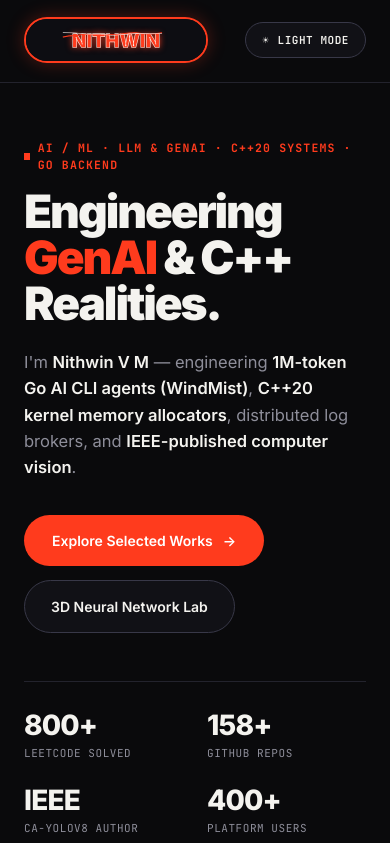
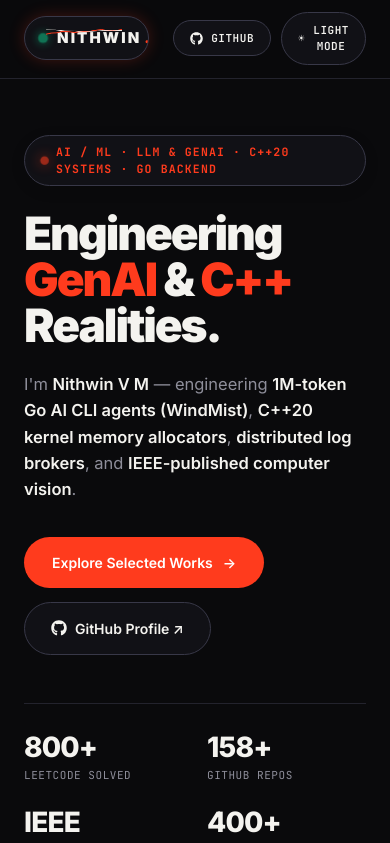
Before and after one commit to Nithwin/nithwin_portfolio, a React (Vite) app: page / in a window 390 px wide. Shown: the top 843 px of the page. Built offline with nearby package versions, Linux system fonts and the light colour scheme.

Commit message:
feat: improve header, crisp brand logo pill, active section tracking, mobile drawer, and hero github button

```diff
--- a/src/App.jsx
+++ b/src/App.jsx
@@ -2,6 +2,7 @@ import React, { useEffect, useState, useRef } from "react";
 import "./styles/globals.css";
 import { HERO_ART } from "./data/heroArt";
 import { PROJECTS } from "./data/projectsData";
+import { FaGithub, FaBars, FaTimes } from "react-icons/fa";
 
 export default function App() {
   const [theme, setTheme] = useState("dark");
@@ -9,6 +10,8 @@ export default function App() {
   const [isExpanded, setIsExpanded] = useState(false);
   const [activeModalProject, setActiveModalProject] = useState(null);
   const [heroMode, setHeroMode] = useState("liquid");
+  const [activeNav, setActiveNav] = useState("top");
+  const [mobileMenuOpen, setMobileMenuOpen] = useState(false);
 
   const darkImgSrc = useRef(HERO_ART.dark);
   const lightImgSrc = useRef(HERO_ART.light);
@@ -22,6 +25,32 @@ export default function App() {
     const nextTheme = theme === "dark" ? "light" : "dark";
     setTheme(nextTheme);
     document.documentElement.setAttribute("data-theme", nextTheme);
+  };
+
+  // Active section scroll spy
+  useEffect(() => {
+    const sectionIds = ["top", "about", "work", "neural-lab", "skills", "footer"];
+    const onScroll = () => {
+      const scrollPos = window.scrollY + 180;
+      for (const id of sectionIds) {
+        const el = document.getElementById(id);
+        if (el) {
+          const top = el.offsetTop;
+          const height = el.offsetHeight;
+          if (scrollPos >= top && scrollPos < top + height) {
+            setActiveNav(id);
+          }
+        }
+      }
+    };
+    window.addEventListener("scroll", onScroll, { passive: true });
+    return () => window.removeEventListener("scroll", onScroll);
+  }, []);
+
+  const scrollToSection = (id) => {
+    setMobileMenuOpen(false);
+    const el = document.getElementById(id);
+    if (el) el.scrollIntoView({ behavior: "smooth" });
   };
 
   /* ========================================================================
@@ -212,44 +241,30 @@ export default function App() {
     function renderLogo() {
       t += 1;
       ctx.clearRect(0, 0, W, H);
-      ctx.fillStyle = "#0D0D12";
-      ctx.fillRect(0, 0, W, H);
-
-      ctx.save();
-      ctx.font = "900 38px 'Inter', sans-serif";
-      ctx.textAlign = "center";
-      ctx.textBaseline = "middle";
-
-      ctx.shadowColor = "#FF3B1D";
-      ctx.shadowBlur = 14;
-      ctx.fillStyle = "#FF3B1D";
-      ctx.fillText("NITHWIN", W * 0.5, H * 0.54);
-
-      ctx.shadowBlur = 0;
-      ctx.strokeStyle = "#FFF5EE";
-      ctx.lineWidth = 1.1;
-      ctx.strokeText("NITHWIN", W * 0.5, H * 0.54);
-      ctx.restore();
+
+      const isL = themeRef.current === "light";
+      const boltColor = isL ? "#0038FF" : "#FF3B1D";
+      const coreColor = isL ? "#FFFFFF" : "#FFF7F2";
 
       if (t % 2 === 0) {
-        const sx = 34 + Math.random() * 60;
-        const ex = W - 34 - Math.random() * 60;
+        const sx = 20 + Math.random() * 60;
+        const ex = W - 20 - Math.random() * 60;
         drawElectricBolt(
           sx,
-          22 + Math.random() * 24,
+          18 + Math.random() * 26,
           ex,
-          22 + Math.random() * 28,
+          18 + Math.random() * 28,
           18,
-          "#FF3B1D",
+          boltColor,
           2.2
         );
         drawElectricBolt(
           sx,
-          24 + Math.random() * 22,
+          20 + Math.random() * 24,
           ex,
-          24 + Math.random() * 24,
-          12,
-          "#FFF7F2",
+          20 + Math.random() * 26,
+          10,
+          coreColor,
           1.1
         );
       }
@@ -985,7 +1000,19 @@ export default function App() {
            ======================================================================== */}
       <header className="site-header">
         <div className="header-inner">
-          <a href="#top" className="lightning-brand-pill" data-cursor="LIGHTNING">
+          <a
+            href="#top"
+            className="lightning-brand-pill"
+            data-cursor="LIGHTNING"
+            onClick={(e) => {
+              e.preventDefault();
+              scrollToSection("top");
+            }}
+          >
+            <span className="logo-status-dot" title="Available for opportunities" />
+            <span className="logo-text">
+              NITHWIN<span className="logo-dot">.</span>
+            </span>
             <canvas
               id="logo-lightning-canvas"
               width="368"
@@ -994,27 +1021,87 @@ export default function App() {
           </a>
 
           <nav className="nav-center" aria-label="Primary Navigation">
-            <a href="#top" className="nav-link active" data-cursor="HOME">
+            <a
+              href="#top"
+              className={`nav-link ${activeNav === "top" ? "active" : ""}`}
+              data-cursor="HOME"
+              onClick={(e) => {
+                e.preventDefault();
+                scrollToSection("top");
+              }}
+            >
               Home
             </a>
-            <a href="#about" className="nav-link" data-cursor="STORY">
+            <a
+              href="#about"
+              className={`nav-link ${activeNav === "about" ? "active" : ""}`}
+              data-cursor="STORY"
+              onClick={(e) => {
+                e.preventDefault();
+                scrollToSection("about");
+              }}
+            >
               About Story
             </a>
-            <a href="#work" className="nav-link" data-cursor="PROJECTS">
+            <a
+              href="#work"
+              className={`nav-link ${activeNav === "work" ? "active" : ""}`}
+              data-cursor="PROJECTS"
+              onClick={(e) => {
+                e.preventDefault();
+                scrollToSection("work");
+              }}
+            >
               Projects
             </a>
-            <a href="#neural-lab" className="nav-link" data-cursor="3D AI">
+            <a
+              href="#neural-lab"
+              className={`nav-link ${activeNav === "neural-lab" ? "active" : ""}`}
+              data-cursor="3D AI"
+              onClick={(e) => {
+                e.preventDefault();
+                scrollToSection("neural-lab");
+              }}
+            >
               3D Neural Lab
             </a>
-            <a href="#skills" className="nav-link" data-cursor="SKILLS">
+            <a
+              href="#skills"
+              className={`nav-link ${activeNav === "skills" ? "active" : ""}`}
+              data-cursor="SKILLS"
+              onClick={(e) => {
+                e.preventDefault();
+                scrollToSection("skills");
+              }}
+            >
               Skills &amp; GitHub
             </a>
-            <a href="#footer" className="nav-link" data-cursor="CONTACT">
+            <a
+              href="#footer"
+              className={`nav-link ${activeNav === "footer" ? "active" : ""}`}
+              data-cursor="CONTACT"
+              onClick={(e) => {
+                e.preventDefault();
+                scrollToSection("footer");
+              }}
+            >
               Contact
             </a>
           </nav>
 
           <div className="header-right">
+            <a
+              href="https://github.com/Nithwin"
+              target="_blank"
+              rel="noopener noreferrer"
+              className="pill-btn nav-github-btn"
+              data-cursor="GITHUB"
+              title="GitHub Profile"
+            >
+              <FaGithub size={13} />
+              <span>GitHub</span>
+            </a>
+
             <button
               id="theme-toggle"
               onClick={handleToggleTheme}
@@ -1026,9 +1113,64 @@ export default function App() {
                 {theme === "dark" ? "Light Mode" : "Dark Mode"}
               </span>
             </button>
+
+            <button
+              className="pill-btn mobile-menu-btn"
+              onClick={() => setMobileMenuOpen((prev) => !prev)}
+              aria-label="Toggle navigation menu"
+            >
+              {mobileMenuOpen ? <FaTimes size={14} /> : <FaBars size={14} />}
+            </button>
           </div>
         </div>
         <div className="scroll-bar" id="scroll-bar"></div>
+
+        {mobileMenuOpen && (
+          <div className="mobile-nav-drawer">
+            <a
+              href="#top"
+              className={`mobile-nav-link ${activeNav === "top" ? "active" : ""}`}
+              onClick={() => scrollToSection("top")}
+            >
+              01 // Home
+            </a>
+            <a
+              href="#about"
+              className={`mobile-nav-link ${activeNav === "about" ? "active" : ""}`}
+              onClick={() => scrollToSection("about")}
+            >
+              02 // About Story
+            </a>
+            <a
+              href="#work"
+              className={`mobile-nav-link ${activeNav === "work" ? "active" : ""}`}
+              onClick={() => scrollToSection("work")}
+            >
+              03 // Projects
+            </a>
+            <a
+              href="#neural-lab"
+              className={`mobile-nav-link ${activeNav === "neural-lab" ? "active" : ""}`}
+              onClick={() => scrollToSection("neural-lab")}
+            >
+              04 // 3D Neural Lab
+            </a>
+            <a
+              href="#skills"
+              className={`mobile-nav-link ${activeNav === "skills" ? "active" : ""}`}
+              onClick={() => scrollToSection("skills")}
+            >
+              05 // Skills &amp; GitHub
+            </a>
+            <a
+              href="#footer"
+              className={`mobile-nav-link ${activeNav === "footer" ? "active" : ""}`}
+              onClick={() => scrollToSection("footer")}
+            >
+              06 // Contact
+            </a>
+          </div>
+        )}
       </header>
 
       <main className="container" id="top">
@@ -1038,18 +1180,19 @@ export default function App() {
         <section className="hero-section">
           <div className="hero-grid">
             <div>
-              <span className="eyebrow">
+              <div className="eyebrow hero-eyebrow">
+                <span className="eyebrow-indicator" />
                 AI / ML · LLM &amp; GENAI · C++20 SYSTEMS · GO BACKEND
-              </span>
+              </div>
               <h1 className="hero-headline">
-                Engineering <span className="accent-text">GenAI</span> &amp; C++
-                Realities.
+                Engineering <span className="accent-text">GenAI</span> &amp;{" "}
+                <span className="accent-text">C++</span> Realities.
               </h1>
               <p className="hero-subtitle">
                 I'm <strong>Nithwin V M</strong> — engineering{" "}
                 <strong>1M-token Go AI CLI agents (WindMist)</strong>,{" "}
-                <strong>C++20 kernel memory allocators</strong>, distributed log
-                brokers, and{" "}
+                <strong>C++20 kernel memory allocators</strong>,{" "}
+                <strong>distributed log brokers</strong>, and{" "}
                 <strong>IEEE-published computer vision</strong>.
               </p>
 
@@ -1059,11 +1202,15 @@ export default function App() {
                   <span>→</span>
                 </a>
                 <a
-                  href="#neural-lab"
+                  href="https://github.com/Nithwin"
+                  target="_blank"
+                  rel="noopener noreferrer"
                   className="btn-secondary"
-                  data-cursor="3D TRAINER"
+                  data-cursor="GITHUB"
+                  style={{ display: "inline-flex", alignItems: "center", gap: "8px" }}
                 >
-                  <span>3D Neural Network Lab</span>
+                  <FaGithub size={16} />
+                  <span>GitHub Profile ↗</span>
                 </a>
               </div>
 
--- a/src/styles/globals.css
+++ b/src/styles/globals.css
@@ -192,47 +192,110 @@
       position: sticky;
       top: 0;
       z-index: 1000;
-      background-color: var(--bg);
+      background-color: rgba(10, 10, 12, 0.88);
+      backdrop-filter: blur(20px);
+      -webkit-backdrop-filter: blur(20px);
       border-bottom: 1px solid var(--border);
-      transition: background-color 0.4s ease;
+      transition: background-color 0.4s ease, border-color 0.4s ease;
+    }
+
+    [data-theme="light"] .site-header {
+      background-color: rgba(244, 241, 234, 0.9);
     }
 
     .header-inner {
       max-width: 1320px;
       margin: 0 auto;
-      padding: 0 48px;
-      height: 80px;
-      display: grid;
-      grid-template-columns: 240px 1fr 240px;
+      padding: 0 40px;
+      height: 76px;
+      display: flex;
+      justify-content: space-between;
       align-items: center;
+      gap: 24px;
     }
 
-    /* Replicating image_4b99c0.png in Electric Orange */
+    /* Enhanced Lightning Brand Pill Logo */
     .lightning-brand-pill {
       position: relative;
       display: inline-flex;
       align-items: center;
-      justify-content: center;
-      width: 184px;
-      height: 46px;
+      gap: 10px;
+      padding: 8px 18px 8px 14px;
+      height: 44px;
       border-radius: 999px;
-      background-color: #0D0D12;
-      border: 2px solid #FF3B1D;
+      background-color: var(--bg-card);
+      border: 1.5px solid var(--border-strong);
       overflow: hidden;
-      box-shadow: 0 0 18px rgba(255, 59, 29, 0.28);
+      box-shadow: 0 0 16px rgba(255, 59, 29, 0.22);
+      transition: all 0.25s cubic-bezier(0.16, 1, 0.3, 1);
+      cursor: pointer;
+      text-decoration: none;
+      user-select: none;
+    }
+
+    [data-theme="light"] .lightning-brand-pill {
+      box-shadow: 0 0 16px rgba(0, 56, 255, 0.16);
+    }
+
+    .lightning-brand-pill:hover {
+      border-color: var(--accent);
+      transform: translateY(-1.5px);
+      box-shadow: 0 0 24px rgba(255, 59, 29, 0.38);
+    }
+
+    [data-theme="light"] .lightning-brand-pill:hover {
+      box-shadow: 0 0 24px rgba(0, 56, 255, 0.3);
+    }
+
+    .logo-status-dot {
+      width: 8px;
+      height: 8px;
+      border-radius: 50%;
+      background-color: #10B981;
+      box-shadow: 0 0 8px #10B981;
+      flex-shrink: 0;
+      position: relative;
+      z-index: 2;
+      animation: pulse-dot 2s infinite ease-in-out;
+    }
+
+    @keyframes pulse-dot {
+      0%, 100% { opacity: 1; transform: scale(1); }
+      50% { opacity: 0.55; transform: scale(1.25); }
+    }
+
+    .logo-text {
+      font-family: var(--font-sans);
+      font-size: 15px;
+      font-weight: 900;
+      letter-spacing: 0.14em;
+      text-transform: uppercase;
+      color: var(--fg);
+      position: relative;
+      z-index: 2;
+      display: flex;
+      align-items: center;
+      gap: 3px;
+    }
+
+    .logo-text .logo-dot {
+      color: var(--accent);
     }
 
     #logo-lightning-canvas {
-      width: 184px;
-      height: 46px;
-      display: block;
+      position: absolute;
+      inset: 0;
+      width: 100%;
+      height: 100%;
+      pointer-events: none;
+      z-index: 3;
     }
 
     .nav-center {
       display: flex;
       justify-content: center;
       align-items: center;
-      gap: 32px;
+      gap: 28px;
     }
 
     .nav-link {
@@ -262,7 +325,7 @@
       display: flex;
       justify-content: flex-end;
       align-items: center;
-      gap: 12px;
+      gap: 10px;
     }
 
     .pill-btn {
@@ -278,12 +341,64 @@
       font-weight: 600;
       letter-spacing: 0.05em;
       text-transform: uppercase;
-      transition: border-color 0.2s ease, transform 0.2s ease;
+      transition: border-color 0.2s ease, transform 0.2s ease, background-color 0.2s ease;
+      cursor: pointer;
     }
 
     .pill-btn:hover {
       border-color: var(--accent);
       transform: translateY(-1px);
+    }
+
+    .nav-github-btn {
+      border-color: var(--border-strong);
+      color: var(--fg);
+    }
+
+    .nav-github-btn:hover {
+      background-color: var(--accent);
+      border-color: var(--accent);
+      color: var(--accent-fg);
+    }
+
+    .mobile-menu-btn {
+      display: none;
+    }
+
+    .mobile-nav-drawer {
+      position: fixed;
+      top: 76px;
+      left: 0;
+      right: 0;
+      background-color: rgba(10, 10, 12, 0.96);
+      backdrop-filter: blur(20px);
+      -webkit-backdrop-filter: blur(20px);
+      border-bottom: 1px solid var(--border-strong);
+      padding: 24px 32px;
+      display: flex;
+      flex-direction: column;
+      gap: 14px;
+      z-index: 999;
+      box-shadow: 0 20px 40px rgba(0, 0, 0, 0.5);
+    }
+
+    [data-theme="light"] .mobile-nav-drawer {
+      background-color: rgba(244, 241, 234, 0.96);
+      box-shadow: 0 16px 36px rgba(0, 0, 0, 0.1);
+    }
+
+    .mobile-nav-link {
+      font-size: 15px;
+      font-weight: 600;
+      color: var(--fg-muted);
+      padding: 10px 14px;
+      border-radius: var(--radius-sm);
+      transition: all 0.2s ease;
+    }
+
+    .mobile-nav-link:hover, .mobile-nav-link.active {
+      color: var(--fg);
+      background-color: var(--bg-card);
     }
 
     .scroll-bar {
@@ -327,6 +442,30 @@
       height: 7px;
       background-color: var(--accent);
       display: inline-block;
+    }
+
+    .hero-eyebrow {
+      padding: 7px 16px;
+      border-radius: 999px;
+      border: 1px solid var(--border-strong);
+      background-color: var(--bg-card);
+      margin-bottom: 24px;
+      box-shadow: 0 4px 14px rgba(0, 0, 0, 0.15);
+    }
+
+    .hero-eyebrow::before {
+      display: none;
+    }
+
+    .eyebrow-indicator {
+      width: 7px;
+      height: 7px;
+      border-radius: 50%;
+      background-color: var(--accent);
+      box-shadow: 0 0 10px var(--accent);
+      display: inline-block;
+      flex-shrink: 0;
+      animation: pulse-dot 2s infinite ease-in-out;
     }
 
     .section-header-row {
```
